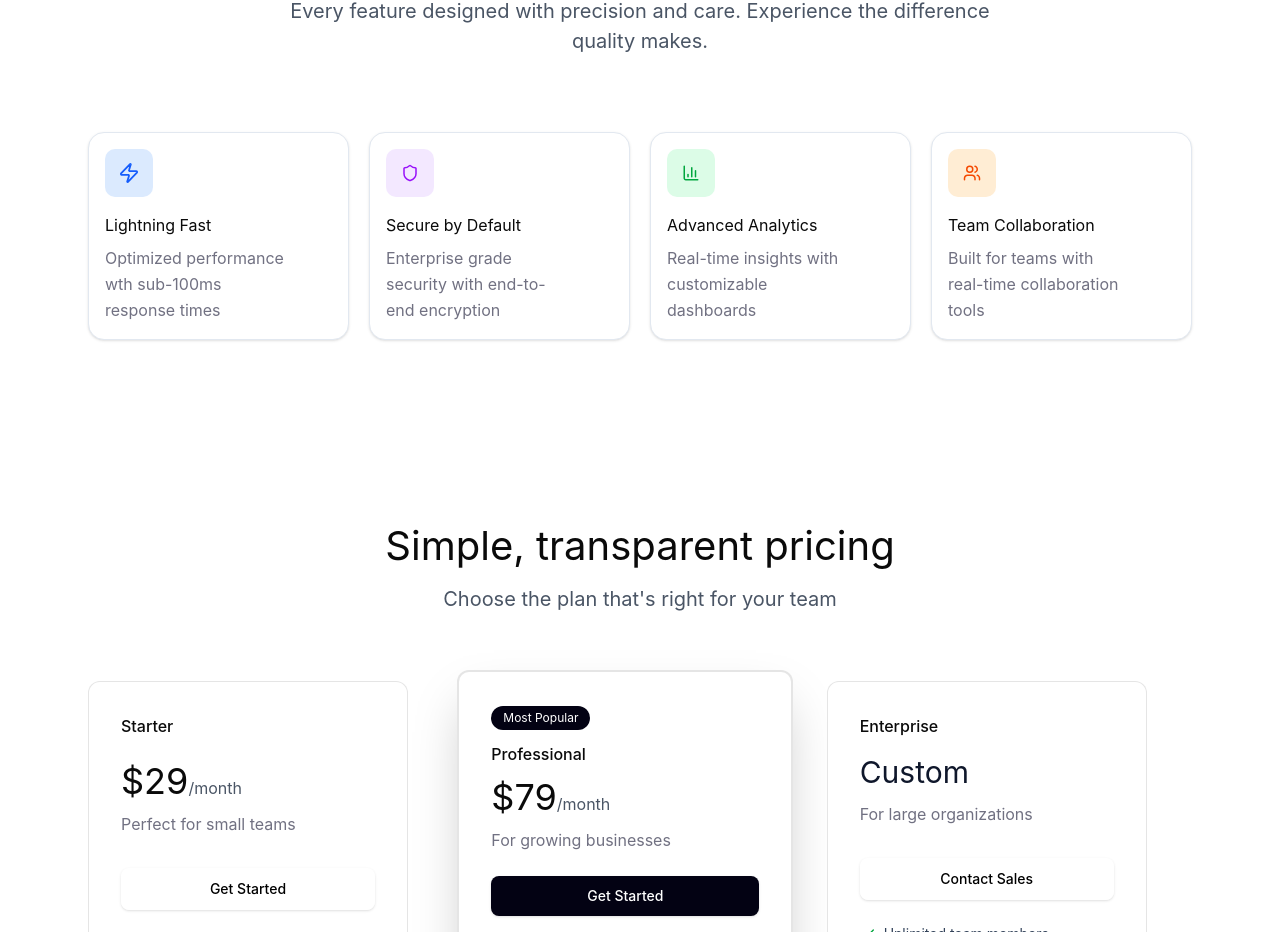
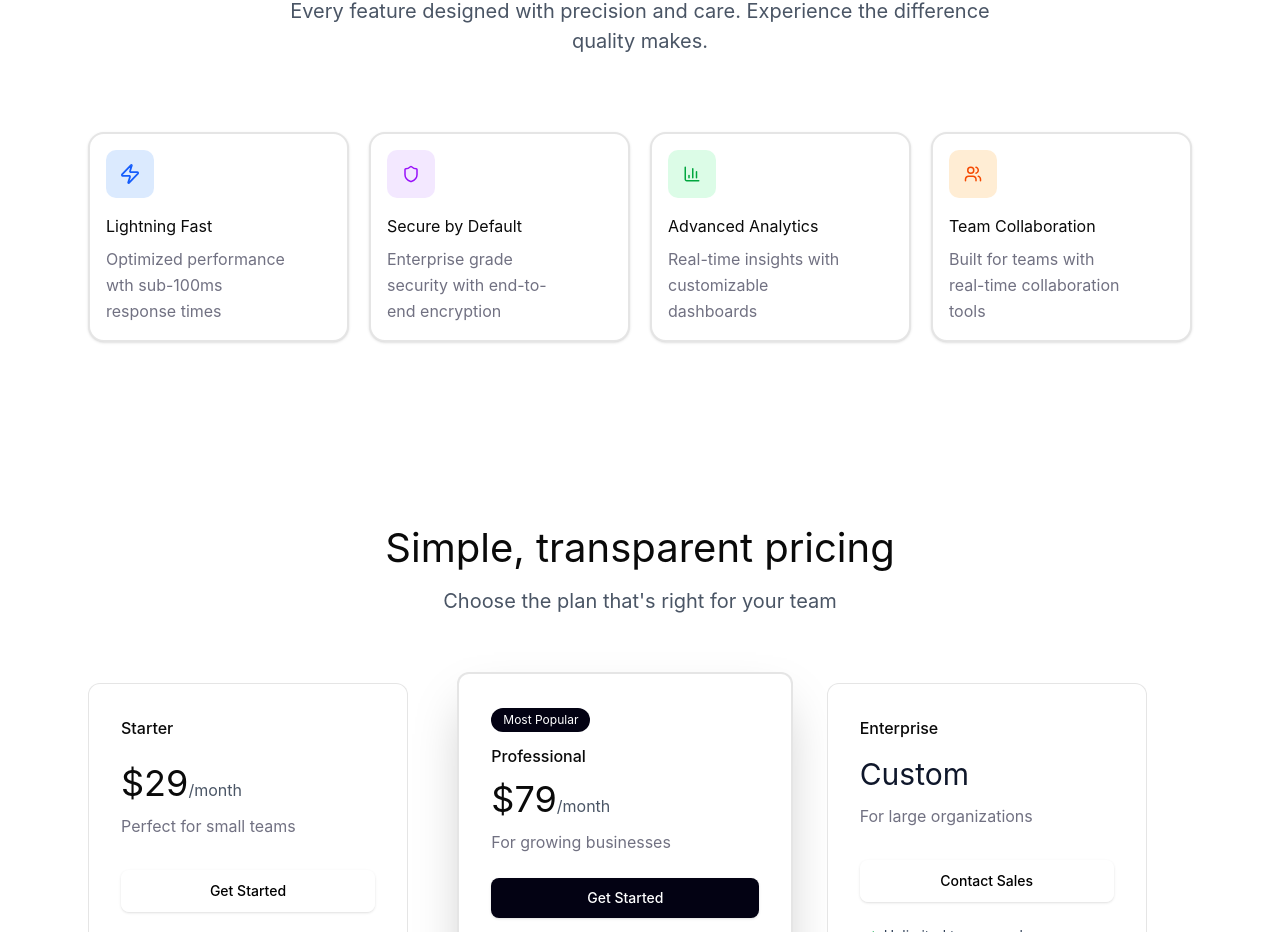
Before and after one commit to najeesidahmed/ruach-tech-figma-to-code, a Next.js app in the folder detailify-landing/: page / in a window 1280 px wide. Shown: the part 813-1745 px from the top of the page. Built offline with nearby package versions, Linux system fonts and the light colour scheme.

Commit message:
update fatures card borders to match figma design

```diff
--- a/detailify-landing/components/sections/FeaturesSection.tsx
+++ b/detailify-landing/components/sections/FeaturesSection.tsx
@@ -45,7 +45,7 @@ export function FeaturesSection () {
                 {features.map((feature) => (
                     <article
                         key={feature.title}
-                        className="flex flex-col rounded-2xl border border-slate-200 bg-white p-4 shadow-sm"
+                        className="flex flex-col rounded-2xl border-2 border-black/10 bg-white p-4 shadow-sm"
                     >
                         {/* Icon Placeholder */}
                         <div
```
